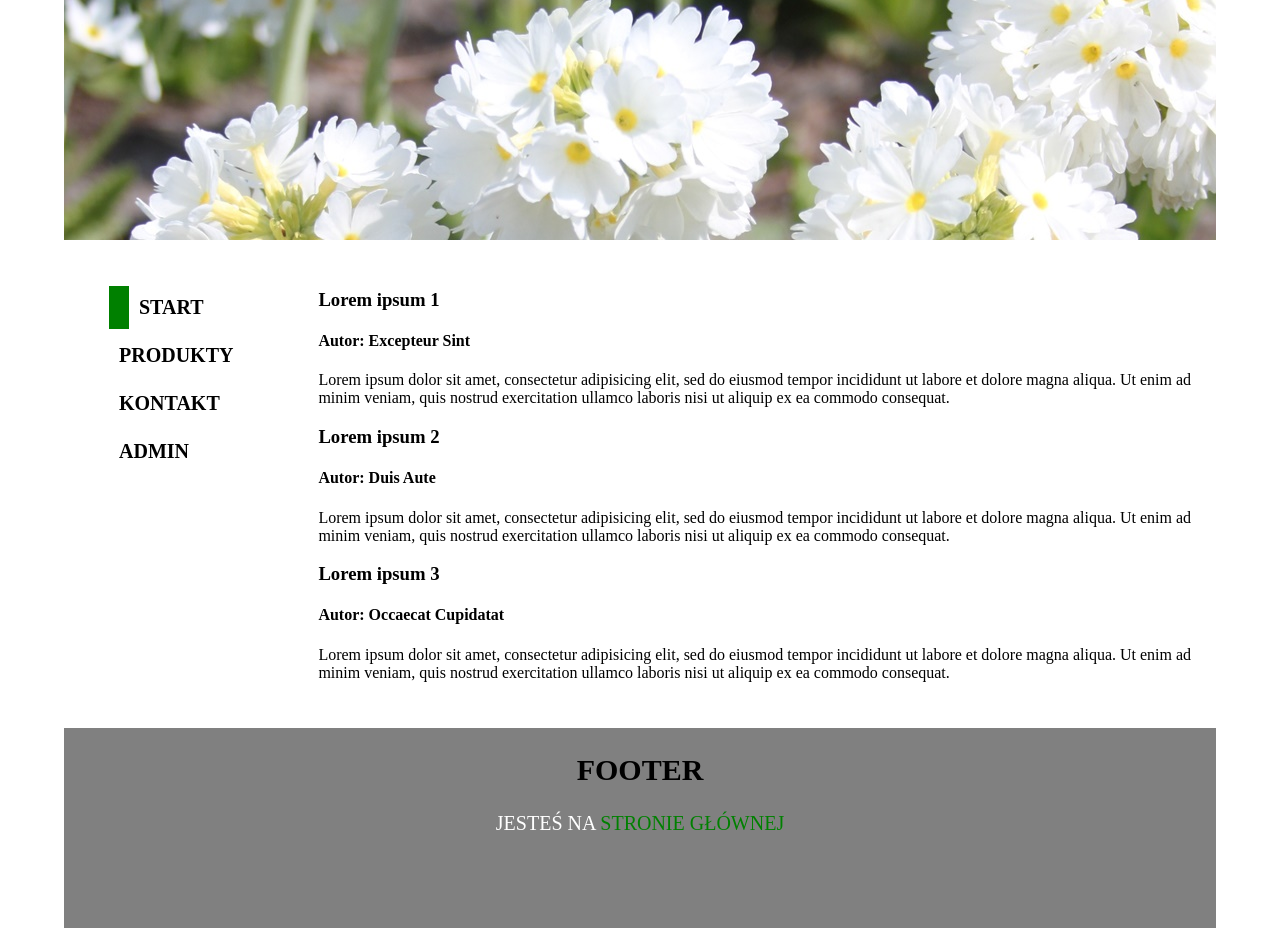
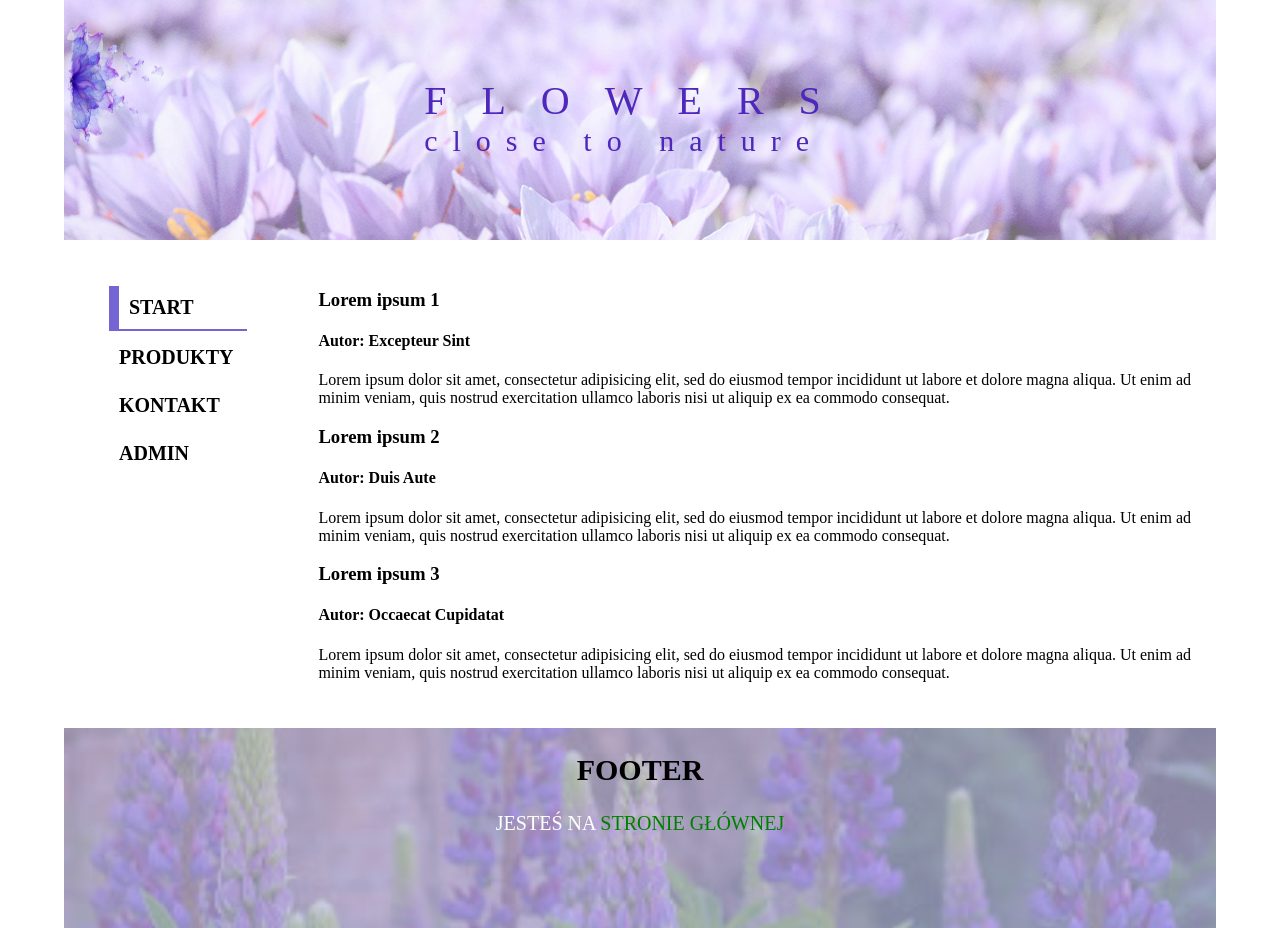
Before and after one commit to Agata7/SPA, a React app in the folder myProjectSPA/project/: page / in a window 1280 px wide. Built offline with nearby package versions, Linux system fonts and the light colour scheme.

Commit message:
Adding some css style. Playing with animation.

```diff
--- a/myProjectSPA/project/src/components/Article.js
+++ b/myProjectSPA/project/src/components/Article.js
@@ -1,7 +1,10 @@
 import React from 'react';
+// import logo from '../images/logo.png';
+
 const Article = (props) => {
     return (
         <div>
+        {/* <img className='logoNav' src={logo} alt="logo"/> */}
         <h3>{props.title}</h3>
         <h4>Autor: {props.author}</h4>
         <p>{props.text}</p>
--- a/myProjectSPA/project/src/layouts/Header.js
+++ b/myProjectSPA/project/src/layouts/Header.js
@@ -8,6 +8,7 @@ import img3 from '../images/header3.jpg';
 import img4 from '../images/header4.jpg';
 import img5 from '../images/kwiat4a.jpg';
 import img6 from '../images/kwiat5.jpg';
+import logo from '../images/logo.png'
 
 const Header = () => {
 
@@ -15,22 +16,34 @@ const Header = () => {
         <>
         <Switch>
         <Route path='/' exact render={()=> (
-            <img src={img1} alt="flowers"/>
+           <><div className="logo"><img src={logo} alt='logo'/></div>
+           <h1><span className="top">FLOWERS</span><span className='bottom'> close to nature</span></h1>
+           <img className="picture" src={img6} alt="flowers"/></>
         )} />
         <Route path='/products' render={()=> (
-            <img src={img2} alt="flowers"/>
+         <><div className="logo"><img src={logo} alt='logo'/></div>
+         <h1><span className="top">FLOWERS</span><span className='bottom'> close to nature</span></h1>
+         <img className="picture" src={img2} alt="flowers"/></>
         )} />
         <Route path='/contact' render={()=> (
-            <img src={img5} alt="flowers"/>
+           <><div className="logo"><img src={logo} alt='logo'/></div>
+           <h1><span className="top">FLOWERS</span><span className='bottom'> close to nature</span></h1>
+           <img className="picture" src={img5} alt="flowers"/></>
         )} />
         <Route path='/admin' render={()=> (
-            <img src={img4} alt="flowers"/>
+          <><div className="logo"><img src={logo} alt='logo'/></div>
+          <h1><span className="top">FLOWERS</span><span className='bottom'> close to nature</span></h1>
+          <img className="picture" src={img4} alt="flowers"/></>
         )} />
         <Route path='/login' render={()=> (
-            <img src={img6} alt="flowers"/>
+          <><div className="logo"><img src={logo} alt='logo'/></div>
+          <h1><span className="top">FLOWERS</span><span className='bottom'> close to nature</span></h1>
+          <img className="picture" src={img1} alt="flowers"/></>
         )} />
         <Route path='/product/:id' render={()=> (
-            <img src={img3} alt="flowers"/>
+           <><div className="logo"><img src={logo} alt='logo'/></div>
+           <h1><span className="top">FLOWERS</span><span className='bottom'> close to nature</span></h1>
+           <img className="picture" src={img3} alt="flowers"/></>
         )} />
 
         </Switch>
--- a/myProjectSPA/project/src/layouts/Navigation.js
+++ b/myProjectSPA/project/src/layouts/Navigation.js
@@ -9,6 +9,7 @@ const list =[
     {name: "admin", path:"/admin"},
 
 ]
+
 const Navigation = () => {
     const menu= list.map(item=> (
         <li key={item.name}>
--- a/myProjectSPA/project/src/style/header.css
+++ b/myProjectSPA/project/src/style/header.css
@@ -1,13 +1,81 @@
+/* main colors
+    #7564D3
+    #4E27BC
+    #7978AD
+
+*/
+
+
 header {
     position: relative;
     overflow: hidden;
 }
 
-header img {
+header .picture {
     position: absolute;
     top: 50%;
     left: 50%;
     transform: translate(-50%, -50%);
     min-width: 100%;
     min-height: 100%;
+    opacity: 0.6;
 }
+
+.logo {
+    position: absolute;
+    width: 20%;
+    height: 20vh;
+    z-index: 5;
+    top: 0px;
+    left: 0px;
+}
+
+.logo img {
+    width: 50%;
+    height: 20vh;
+    top: 50%;
+    left: 50%;
+}
+
+header h1 {
+    position: absolute;
+    z-index: 5;
+    color: #4E27BC;
+    top: 40%;
+    left: 50%;
+    transform: translate(-50%, -50%)
+}
+
+header .top {
+    display: block;
+    text-transform: uppercase;
+    font-size: 40px;
+    font-weight: 400;
+    letter-spacing: 35px;
+    animation: moveOfTop 1.5s;
+    animation-direction: reverse;
+}
+
+header .bottom {
+    display: block;
+    font-size: 30px;
+    font-weight: 400;
+    letter-spacing: 15px;
+    animation: moveOfTop 2s;
+}
+
+@keyframes moveOfTop {
+    0% {
+        opacity: 0;
+        transform: translateX(-100px);
+    }
+
+    80% {
+        transform: translateX(20px);
+    }
+
+    100% {
+        opacity: 1;
+        transform: translate(0px);
+    }
+}
--- a/myProjectSPA/project/src/style/navigation.css
+++ b/myProjectSPA/project/src/style/navigation.css
@@ -10,37 +10,44 @@ nav a {
     display: block;
     text-decoration: none;
     background-color: white;
-    width: 100%;
+    width: 0%;
     font-size: 20px;
     margin: 5px;
     padding: 10px;
     text-transform: uppercase;
     font-weight: bold;
     color: black;
-    transition: .2s;
+    transition: .4s;
+    backface-visibility: hidden;
 }
 
 nav a:hover {
     transform: translateX(20px);
+    /* translate: width 10s; */
 }
 
 nav a.active {
-    border-left: 20px solid;
+    border-left: 10px solid;
     transform: translateX(0);
+    width: 70%;
 }
 
 nav li:nth-child(1) a.active {
-    border-left-color: green;
+    border-left-color: #7564D3;
+    border-bottom: 2px solid #7564D3;
 }
 
 nav li:nth-child(2) a.active {
-    border-left-color: blue;
+    border-left-color: #7564D3;
+    border-bottom: 2px solid #c24949;
 }
 
 nav li:nth-child(3) a.active {
-    border-left-color: yellow;
+    border-left-color: #7564D3;
+    border-bottom: 2px solid #175e17;
 }
 
 nav li:nth-child(4) a.active {
-    border-left-color: red;
+    border-left-color: #7564D3;
+    border-bottom: 2px solid #cfbc4d;
 }
--- a/myProjectSPA/project/src/style/sass/_footer.scss
+++ b/myProjectSPA/project/src/style/sass/_footer.scss
@@ -1,8 +1,12 @@
 footer {
-    background-color: gray;
+    background-image: linear-gradient(to right bottom, rgba(191, 186, 226, 0.7), rgba(183, 186, 234, 0.7)), url(../../images/header4.jpg);
+    background-size: cover;
+    background-position: top;
     text-transform: uppercase;
     text-align: center;
     font-size: 20px;
+    // clip-path: polygon(0 100%, 100% 75vh, 100% 0, 0 0);
+    clip-path: polygon(0 0, 100% 0, 100% 75vh, 0 100%);
 
     p {
         color: white;
```
Also changed, not shown: myProjectSPA/project/src/images/logo.png (added), myProjectSPA/project/src/style/css/style.css, 1 other file.
